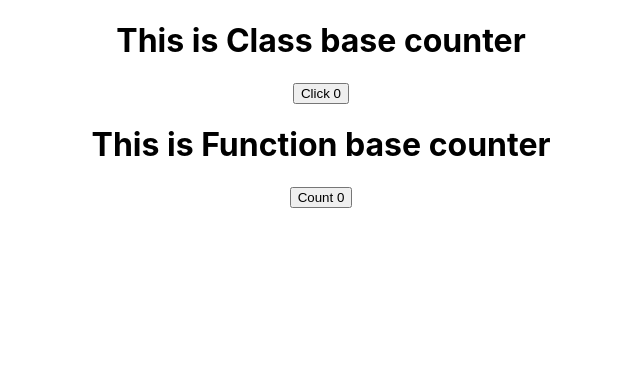
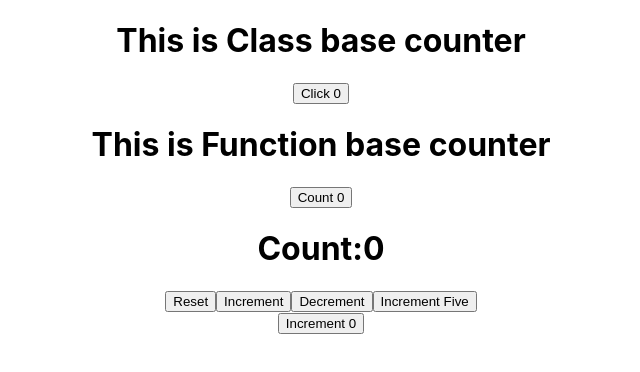
Before and after one commit to SandeepKumar377/ReactJs-Hooks-Tut, a React (Create React App) app: page / in a window 1280 px wide. Shown: the top 372 px of the page, without its empty margins (319-959 px from the left). Built offline with nearby package versions, Linux system fonts and the light colour scheme.

Commit message:
right way to use increment and decrment count

```diff
--- a/src/App.js
+++ b/src/App.js
@@ -1,12 +1,16 @@
 import './App.css';
 import ClassCounter from './components/ClassCounter';
+import ClassCounterTwo from './components/ClassCounterTwo';
 import FunctionCounter from './components/FunctionCounter';
+import FunctionCounterTwo from './components/FunctionCounterTwo';
 
 function App() {
   return (
     <div className="App">
        <ClassCounter/>
        <FunctionCounter/>
+       <FunctionCounterTwo/>
+       <ClassCounterTwo/>
     </div>
   )
 }
--- /dev/null
+++ b/src/components/ClassCounterTwo.js
@@ -0,0 +1,26 @@
+import React, { Component } from "react";
+
+class ClassCounterTwo extends Component {
+    constructor(props) {
+        super(props)
+
+        this.state = {
+            count: 0
+        }
+    }
+    incrementCount = () => {
+        this.setState(prevState => {
+            return {
+                count: prevState.count + 1
+            }
+        })
+    }
+    render() {
+        return (
+            <div>
+                <button onClick={this.incrementCount}>Increment {this.state.count}</button>
+            </div>
+        )
+    }
+}
+export default ClassCounterTwo
--- /dev/null
+++ b/src/components/FunctionCounterTwo.js
@@ -0,0 +1,29 @@
+import React, { useState } from "react";
+
+const FunctionCounterTwo =()=>{
+    const initialCount= 0
+    const [count, setCount] = useState(initialCount)
+
+    const incrementFive=()=>{
+        for (let i = 0; i < 5; i++) {
+            setCount(prevCount=>prevCount+1)
+        }
+    }
+    return(
+        <div>
+           <div><h1> Count:{count}</h1></div>
+           {/* Not right way to use increment and decrement funtion */}
+
+            {/* <button onClick={()=>setCount(initialCount)}>Reset</button>
+            <button onClick={()=>setCount(count+1)}>Increment</button>
+            <button onClick={()=>setCount(count-1)}>Decrement</button> */}
+
+            {/* correct way */}
+            <button onClick={()=>setCount(initialCount)}>Reset</button>
+            <button onClick={()=>setCount(prevCount=>prevCount+1)}>Increment</button>
+            <button onClick={()=>setCount(prevCount=>prevCount-1)}>Decrement</button>
+            <button onClick={incrementFive}>Increment Five</button>
+        </div>
+    )
+}
+export default FunctionCounterTwo
```
